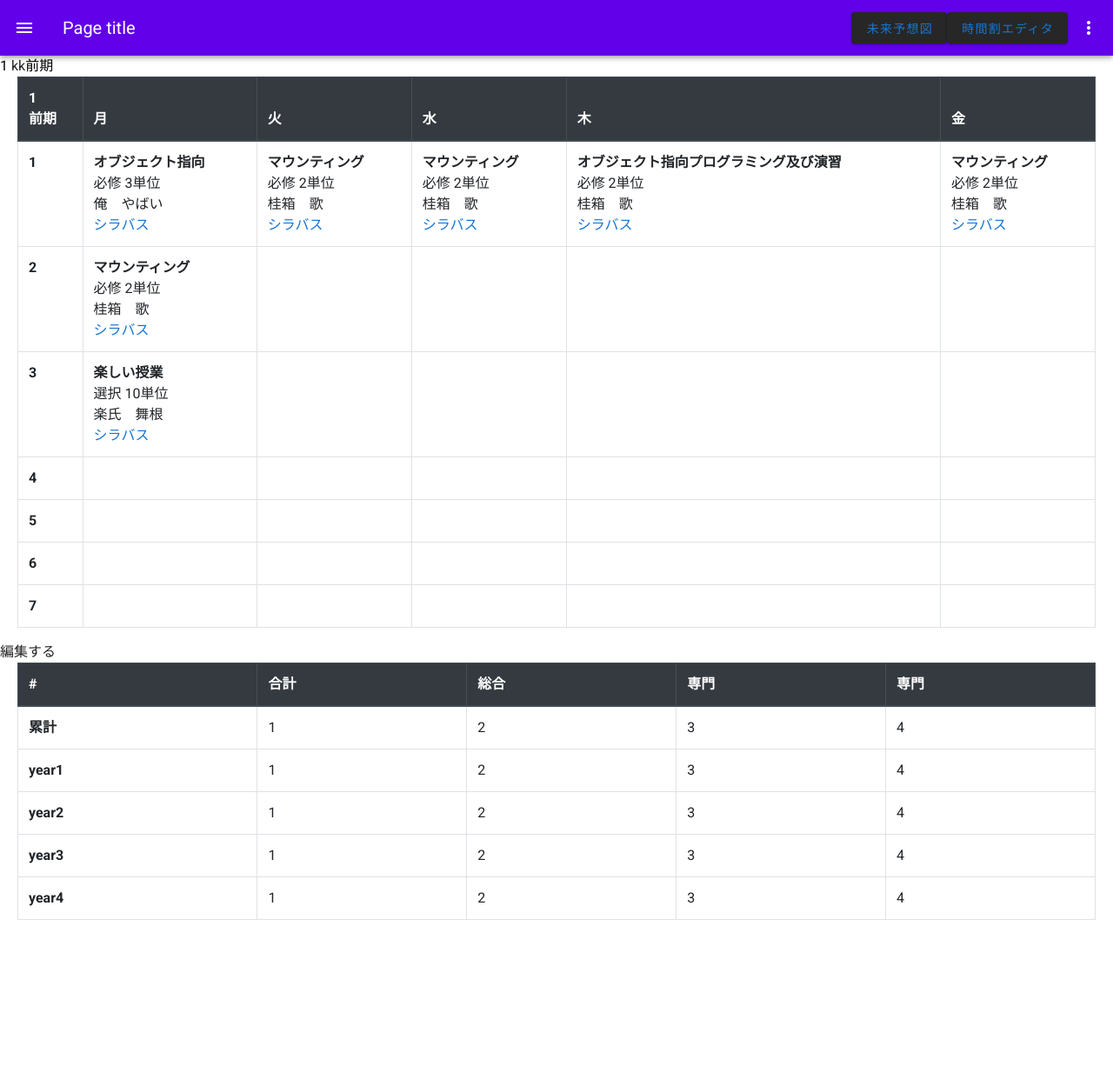
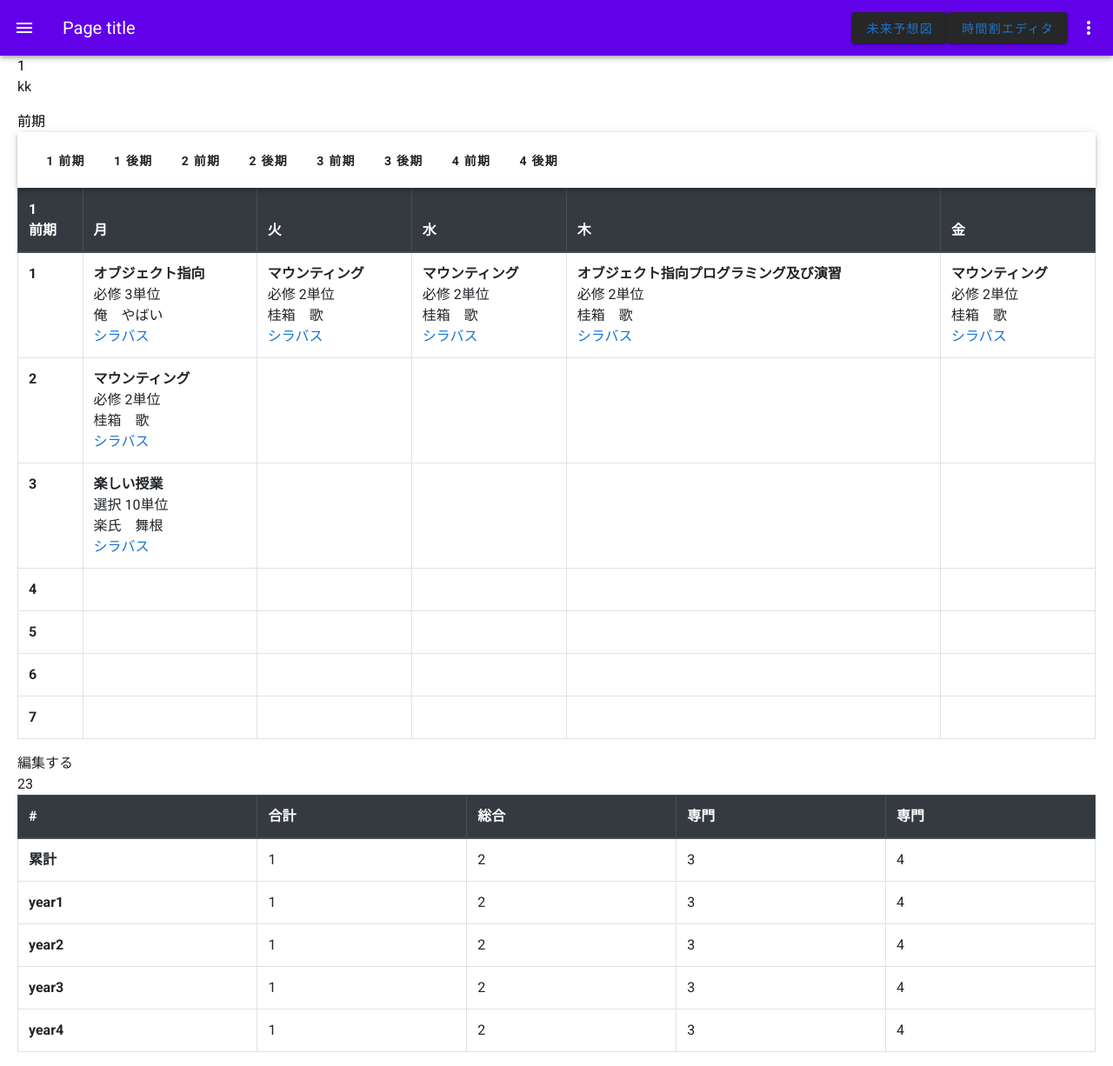
Before and after one commit to SystemEngineeringTeam/koukaten2019_front_vuetify, a Vue app: page /ClassSchedule in a window 1280 px wide. Shown: the whole page at 87% size. Before the commit the page ends 1074 px from the top, so only its background shows below. Built offline with nearby package versions, Linux system fonts and the light colour scheme.

Commit message:
get_crdit関数を作った,これでオブジェクト下に入ってる単位を合計して返してくれる

```diff
--- a/src/components/ClassSchedule/CreditCalculator.vue
+++ b/src/components/ClassSchedule/CreditCalculator.vue
@@ -1,5 +1,6 @@
 <template>
-    <div class="wrapper">
+    <div>
+        {{get_credit(now[grade])}}
         <table class="table table-bordered">
             <thead class="thead-dark">
             <tr>
@@ -68,6 +69,21 @@
             'grade',
         ],
         methods: {
+            get_credit(obj) {
+                let c = 0;
+                if (typeof obj === 'object') {
+                    for (var key in obj) {
+                        if (key == 'credit') {
+                            c += obj['credit'];
+                        } else {
+                            c += this.get_credit(obj[key])
+                        }
+                    }
+                    return c
+                }else {
+                    return 0
+                }
+            }
             // get_kyoutu_credit: function (grade) {
             //     let num = 0;
             //     for (let semester in this.semesters) {
@@ -86,8 +102,4 @@
 </script>
 
 <style scoped>
-    .wrapper {
-        padding-left: 20px;
-        padding-right: 20px;
-    }
 </style>
--- a/src/components/ClassSchedule/TimeTableEditor.vue
+++ b/src/components/ClassSchedule/TimeTableEditor.vue
@@ -1,5 +1,5 @@
 <template>
-    <div class="wrapper">
+    <div>
         <table class="table table-bordered">
             <thead class="thead-dark">
             <tr>
@@ -71,11 +71,6 @@
 </script>
 
 <style scoped>
-    .wrapper {
-        padding-left: 20px;
-        padding-right: 20px;
-    }
-
     table {
         height: 100%;
     }
--- a/src/components/ClassSchedule/TimeTableShow.vue
+++ b/src/components/ClassSchedule/TimeTableShow.vue
@@ -1,5 +1,5 @@
 <template>
-    <div class="wrapper">
+    <div >
         <table class="table table-bordered">
             <thead class="thead-dark">
             <tr>
@@ -47,10 +47,7 @@
 </script>
 
 <style scoped>
-    .wrapper {
-        padding-left: 20px;
-        padding-right: 20px;
-    }
+
 
     table {
         height: 100%;
--- a/src/pages/ClassSchedule.vue
+++ b/src/pages/ClassSchedule.vue
@@ -1,5 +1,5 @@
 <template>
-    <div>
+    <div class="wrapper">
         <div>
             <select v-model="grade">
                 <option value="year1">1</option>
@@ -15,6 +15,15 @@
                 <option value="second">後期</option>
             </select>
         </div>
+
+        <v-toolbar>
+            <v-toolbar-items>
+                <template v-for="g in grades">
+                    <v-btn text v-on:click="set_grade(g); set_semester('first')"><b>{{g.slice(-1)}} 前期</b></v-btn>
+                    <v-btn text v-on:click="set_grade(g); set_semester('second')"><b>{{g.slice(-1)}} 後期</b></v-btn>
+                </template>
+            </v-toolbar-items>
+        </v-toolbar>
 
         <template v-for="(a_year_now,f_grade) in timetable_now" >
             <template v-for="(a_semester_now,f_semester) in a_year_now">
@@ -64,6 +73,8 @@
                 grade: "year1",
                 semester: "first",
                 major: "kk",
+                grades: ['year1', 'year2', 'year3', 'year4'],
+                semesters: ['first', 'second'],
                 timetable_now: {
                     "year1": {
                         "first": {
@@ -1086,6 +1097,12 @@
         },
         computed: {},
         methods: {
+            set_grade(g){
+                this.grade = g;
+            },
+            set_semester(s){
+                this.semester = s;
+            },
             // get_now(user) {
             //     return axios.get(URL_BASE, {
             //         params: {
@@ -1133,7 +1150,8 @@
 
 
 <style scoped>
-    p {
-        display: inline;
+    .wrapper {
+        padding-left: 20px;
+        padding-right: 20px;
     }
 </style>
```
